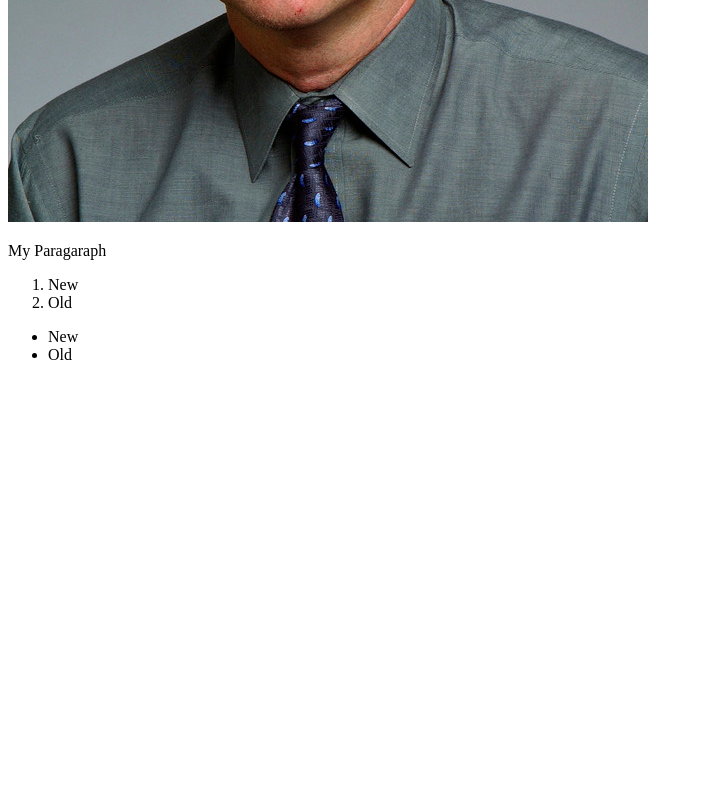
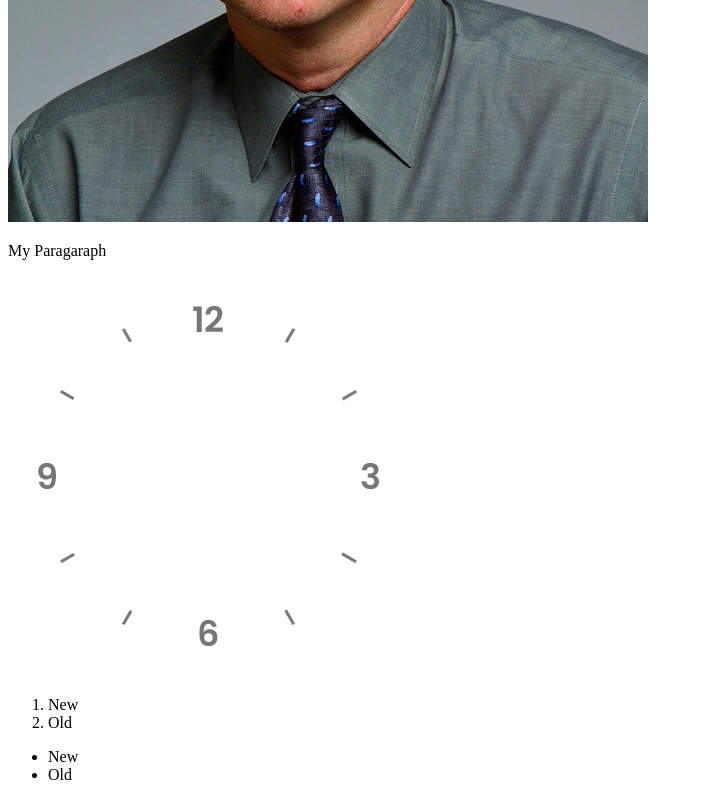
Before and after one commit to charankrishna/HTML---Structure-of-HTML-Document, a plain HTML site: page index.html in a window 1280 px wide. Shown: the part 498-1298 px from the top of the page, without its empty margins (0-703 px from the left). Before the commit the page ends 878 px from the top, so only its background shows below. Drawn offline with Linux system fonts and the light colour scheme.

Commit message:
clock image is added

```diff
--- a/index.html
+++ b/index.html
@@ -8,6 +8,7 @@
         <h1 style="color: coral;">My Heading</h1>
         <img src="Tim-Berners-Lee-640-1.jpeg" alt="My Image">
         <p>My Paragaraph</p>
+        <img src="clock.png" alt="My clock">
         <ol>
             <li>New</li>
             <li>Old</li>
```
Also changed, not shown: clock.png (added).
